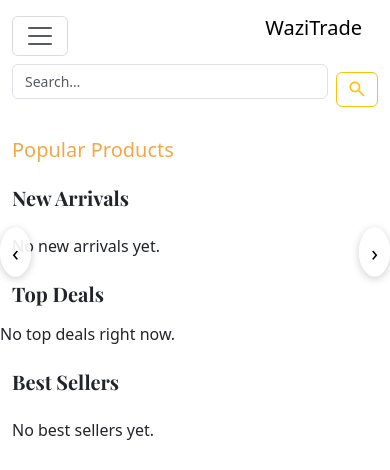
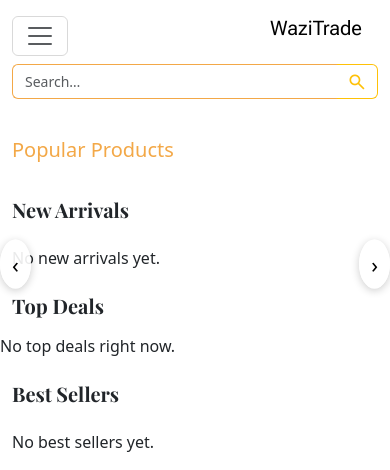
Before and after one commit to omiramberodgers15/ecomm-site, a Django app: page / in a window 390 px wide. Shown: the top 470 px of the page. Run offline with Django 5.2, Linux system fonts and the light colour scheme; data that the repository does not hold is empty; some web fonts are replaced.

Commit message:
last commit

```diff
--- a/core/static/core/styles.css
+++ b/core/static/core/styles.css
@@ -4,7 +4,12 @@
   padding:0;
 
 }
-
+.navbar-brand{
+  font-family: "Roboto Flex", sans-serif;
+  font-optical-sizing: auto;
+  font-weight: 400;
+  font-style: normal;
+}
 
 
 .category-block p{
@@ -549,7 +554,7 @@
 
 body.product-page .fixed-prod-cta .btn {
     padding: 8px 16px;
-    background-color:hsl(2, 100%, 50%);
+    background-color:hsl(0, 88%, 62%);;
     border: none;
     border-radius: 5px;
     font-weight: bold;
@@ -843,7 +848,7 @@
 
 
 .prod-name{
-  font-weight: bolder;
+  font-weight:400;
   font-size: larger !important;
   margin-bottom:6px !important ;
 
@@ -1111,6 +1116,10 @@
     .search-input {
         height: 35px;
         font-size: 14px;
+        border-right-width: 0px;
+        border-bottom-right-radius: 0px;
+        border-top-right-radius: 0px;
+        border-color: #f3a847;
     }
 
     /* Make button exactly same height */
@@ -1120,11 +1129,16 @@
         display: flex;
         align-items: center;
         justify-content: center;
+        margin-bottom: 15px;
+        border-bottom-left-radius: 0px;
+        border-top-left-radius: 0px;
+        border-left-width: 0px;
     }
 
     /* Reduce icon size */
     .search-btn .material-symbols-outlined {
         font-size: 20px;
         line-height: 1;
+        border: none;
     }
 }
--- a/core/templates/base.html
+++ b/core/templates/base.html
@@ -38,12 +38,12 @@
         <a class="navbar-brand mb-3" href="/">WaziTrade</a>
 
        <form class="d-flex align-items-center w-100" method="get" action="{% url 'core:search' %}">
-    <input class="form-control flex-grow-1 me-2 search-input"
+    <input class="form-control flex-grow-1 search-input"
            type="search" name="q" placeholder="Search…"
            value="{{ request.GET.q }}">
 
     <button class="btn btn-outline-warning search-btn" type="submit">
-        <span class="material-symbols-outlined">search</span>
+          <span class="material-symbols-outlined">search</span>
     </button>
 </form>
 
--- a/core/templates/home.html
+++ b/core/templates/home.html
@@ -30,7 +30,7 @@
 
 
 <!-- ============= NEW ARRIVALS ============= -->
-<h3 class="section-title">New Arrivals</h3>
+<h3 class="section-title" style="margin-top: 12px;">New Arrivals</h3>
 
 <div class="scroll-wrapper">
 
```
